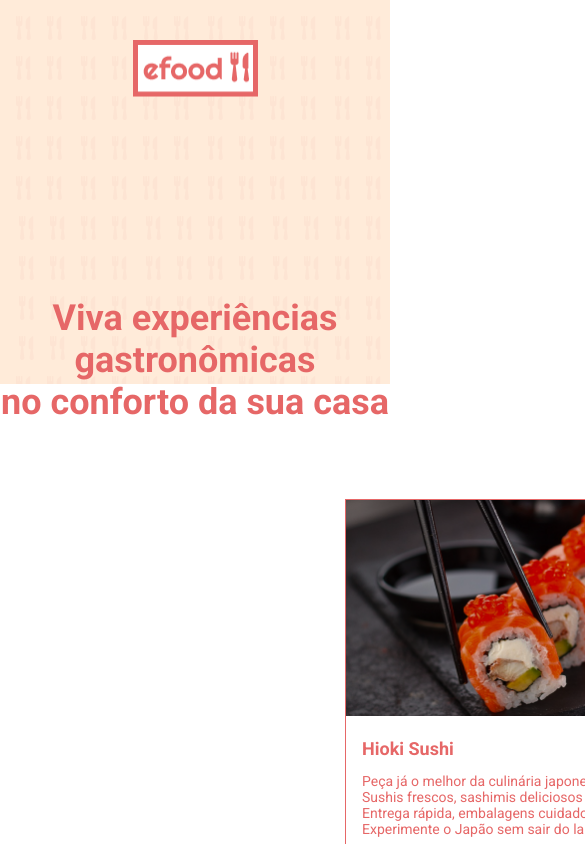
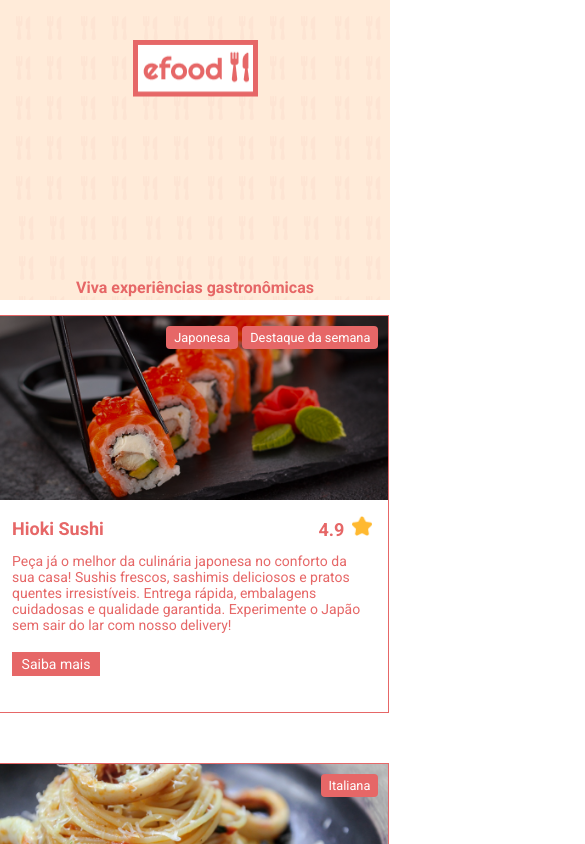
Before and after one commit to pedroluccs/projeto-01, a React (Create React App) app: page / in a window 390 px wide. Shown: the top 844 px of the page, 585 px wide, since content can reach past the window. Built offline with nearby package versions, Linux system fonts and the light colour scheme.

Commit message:
fix home responsivo

```diff
--- a/src/components/CardList/style.ts
+++ b/src/components/CardList/style.ts
@@ -6,8 +6,14 @@
   grid-template-columns: 1fr 1fr;
   gap: 20px;
   align-items: center;
-  padding: 60px;
-  margin: 40px 270px 0;
+  padding: 80px;
+  margin: 40px 350px 10px;
+
+  @media (max-width: 1024px) {
+    grid-template-columns: 1fr;
+    margin: 0px 0px 0px -20px;
+    padding: 0;
+  }
 `
 
 export const Card = styled.div`
@@ -16,8 +22,13 @@
   align-items: center;
   border: 1px solid ${colors.red};
   width: 472px;
-  heigh: 398px;
+  height: 398px;
   margin: 15px;
+
+  @media (max-width: 1024px) {
+    width: 96.2%;
+    height: 398px;
+  }
 `
 
 export const CardImg = styled.div`
--- a/src/components/Hero/styles.ts
+++ b/src/components/Hero/styles.ts
@@ -10,6 +10,11 @@
   flex-direction: column;
   text-align: center;
   position: relative;
+
+  @media (max-width: 1024px) {
+    width: 100%;
+    height: 300px;
+  }
 `
 
 export const Logo = styled.img`
@@ -23,5 +28,9 @@
   font-weight: bold;
   font-size: 36px;
   line-height: 42px;
-  margin-top: 170px;
+  margin-top: 140px;
+
+  @media (max-width: 1024px) {
+    font-size: 16px;
+  }
 `
```
